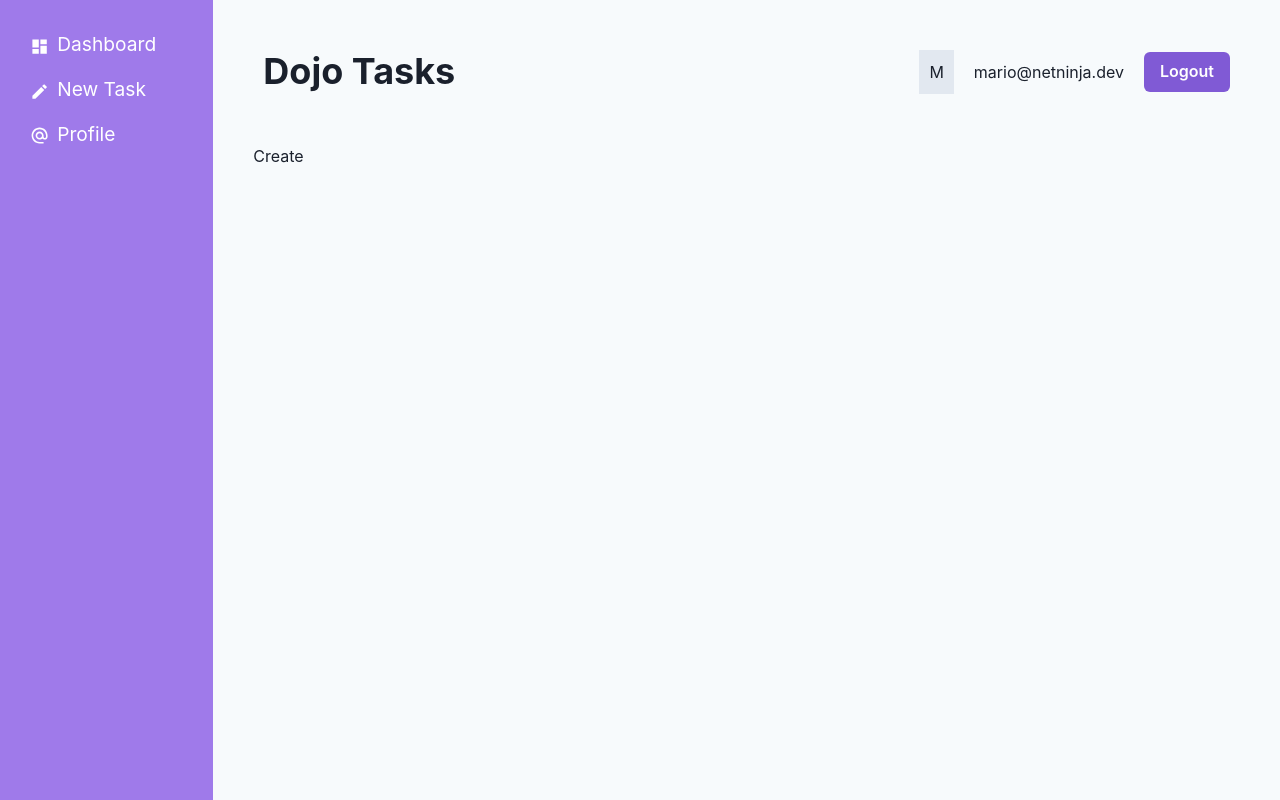
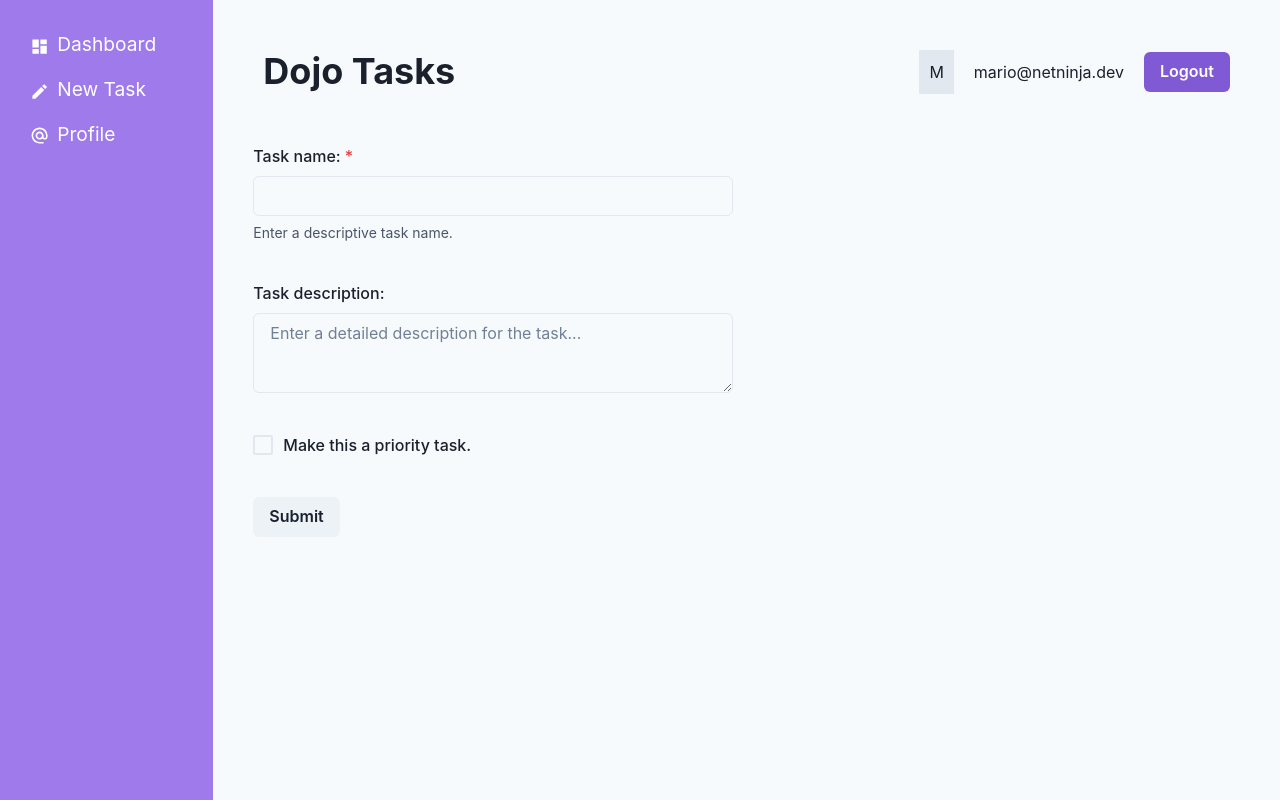
Before and after one commit to brittbrink/prototypes-loyyo, a React (Vite) app in the folder Chakra-ui-tutorial/: page /create in a window 1280 px wide. Built offline with nearby package versions, Linux system fonts and the light colour scheme.

Commit message:
Add Create page with form for task submission; implement createAction for handling form data, lesson 9

```diff
--- a/Chakra-ui-tutorial/src/App.jsx
+++ b/Chakra-ui-tutorial/src/App.jsx
@@ -8,7 +8,7 @@
 // layouts and pages
 import RootLayout from './layouts/RootLayout'
 import Dashboard, { tasksLoader } from './pages/Dashboard'
-import Create from './pages/Create'
+import Create, { createAction } from './pages/Create'
 import Profile from './pages/Profile'
 
 // router and routes
@@ -16,7 +16,7 @@
   createRoutesFromElements(
     <Route path="/" element={<RootLayout />}>
       <Route index element={<Dashboard />} loader={tasksLoader}/>
-      <Route path="create" element={<Create />} />
+      <Route path="create" element={<Create />} action={createAction}/>
       <Route path="profile" element={<Profile />} />
     </Route>
   )
--- a/Chakra-ui-tutorial/src/pages/Create.jsx
+++ b/Chakra-ui-tutorial/src/pages/Create.jsx
@@ -1,5 +1,42 @@
+import { Box, FormControl, FormHelperText, FormLabel, Input, Textarea, Button, Checkbox } from "@chakra-ui/react";
+import { Form, redirect } from "react-router-dom";
+
 export default function Create() {
   return (
-    <div>Create</div>
+    <Box maxW="480px">
+      <Form method="post" action="/create">
+        <FormControl isRequired mb="40px">
+          <FormLabel>Task name:</FormLabel>
+          <Input type="text" name="title"/>
+          <FormHelperText>Enter a descriptive task name.</FormHelperText>
+        </FormControl>
+
+        <FormControl mb="40px">
+          <FormLabel>Task description:</FormLabel>
+          <Textarea placeholder="Enter a detailed description for the task..." name="description" />
+        </FormControl>
+
+        <FormControl display="flex" alignItems="center" mb="40px">
+          <Checkbox name="isPriority" size="lg" colorScheme="purple"/>
+          <FormLabel mb="0" ml="10px">Make this a priority task.</FormLabel>
+        </FormControl>
+
+        <Button type="submit">Submit</Button>
+      </Form>
+    </Box>
   )
 }
+
+export const createAction = async ({request}) => {
+  const data = await request.formData()
+
+  const task = {
+    title: data.get('title'),
+    description: data.get('description'),
+    isPriority: data.get('isPriority') === ''
+  }
+
+  console.log(task)
+
+  return redirect('/')
+}
```
